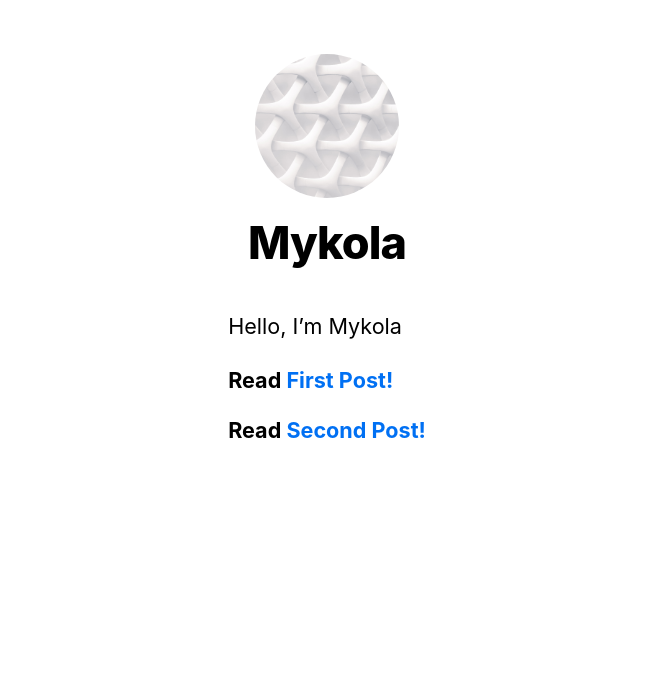
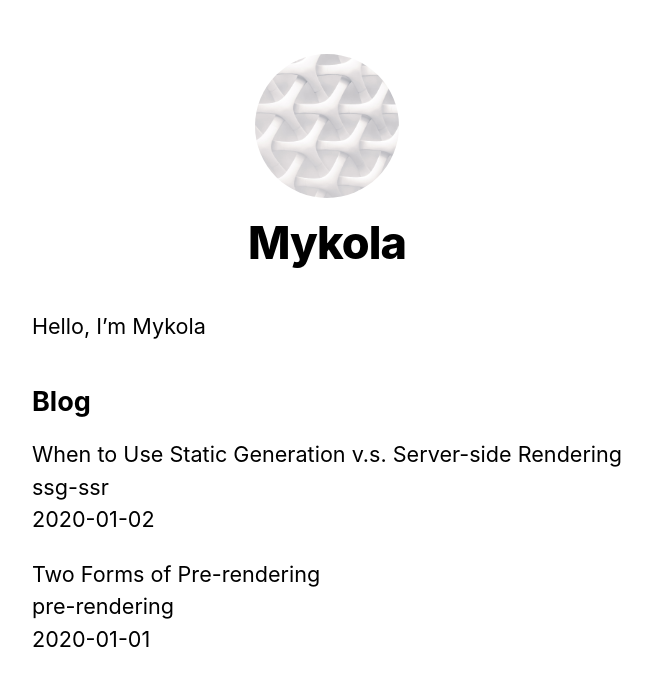
Before and after one commit to nikmantulenko/nextjs-start, a Next.js app: page / in a window 1280 px wide. Shown: the top 686 px of the page, without its empty margins (313-965 px from the left). Built offline with nearby package versions, Linux system fonts and the light colour scheme.

Commit message:
tutorial lesson - implement home page by getStaticPaths

```diff
--- /dev/null
+++ b/lib/posts.ts
@@ -0,0 +1,25 @@
+import { promises as fs } from 'fs'
+import path from 'path'
+import matter from 'gray-matter'
+import sortBy from '../utils/sortBy'
+
+const postsDirectory = path.join(process.cwd(), 'posts')
+
+export async function getSortedPostsData() {
+  const fileNames = await fs.readdir(postsDirectory)
+
+  const postsData = await Promise.all(fileNames.map(async (fileName) => {
+    const id = fileName.replace(/\.md$/, '')
+
+    const fullPath = path.join(postsDirectory, fileName)
+    const fileContents = await fs.readFile(fullPath, 'utf8')
+    const matterResult = matter(fileContents)
+
+    return {
+      id,
+      ...matterResult.data,
+    }
+  }))
+
+  return sortBy(postsData, 'date')
+}
--- a/package.json
+++ b/package.json
@@ -13,6 +13,7 @@
     "clsx": "^1.2.1",
     "eslint": "8.27.0",
     "eslint-config-next": "13.0.3",
+    "gray-matter": "^4.0.3",
     "mobx": "^6.7.0",
     "mobx-react": "^7.6.0",
     "next": "13.0.3",
--- a/pages/index.tsx
+++ b/pages/index.tsx
@@ -1,11 +1,23 @@
-import { InferGetServerSidePropsType, GetServerSidePropsContext } from 'next'
+// import { InferGetServerSidePropsType, GetServerSidePropsContext } from 'next'
 import Head from 'next/head';
-import Link from 'next/link';
+// import Link from 'next/link';
 import Layout, { siteTitle } from '../components/layout'
-import fetchPosts from './api/fetchPosts'
+import { getSortedPostsData } from '../lib/posts'
 import utilStyles from '../styles/utils.module.sass'
 
-function Home(props: InferGetServerSidePropsType<typeof getServerSideProps>) {
+type HomeProps = {
+  author: {
+    name: string
+  }
+  postsData: Array<{
+    id: string
+    title: string
+    date: string
+  }>
+}
+
+function Home(props: HomeProps) {
+// function Home(props: InferGetServerSidePropsType<typeof getServerSideProps>) {
   return (
     <Layout name={props.author.name} home>
       <Head>
@@ -13,23 +25,48 @@ function Home(props: InferGetServerSidePropsType<typeof getServerSideProps>) {
       </Head>
       <section className={utilStyles.headingMd}>
         <p>Hello, I’m {props.author.name}</p>
-        {props.posts.map(post => (
-          <h2 key={post.id} className={utilStyles.headingMd}>
-            Read <Link href={`/posts/${post.id}`}>{post.title}!</Link>
-          </h2>
-        ))}
+        {/*{props.posts.map(post => (*/}
+        {/*  <h2 key={post.id} className={utilStyles.headingMd}>*/}
+        {/*    Read <Link href={`/posts/${post.id}`}>{post.title}!</Link>*/}
+        {/*  </h2>*/}
+        {/*))}*/}
+        <section className={`${utilStyles.headingMd} ${utilStyles.padding1px}`}>
+          <h2 className={utilStyles.headingLg}>Blog</h2>
+          <ul className={utilStyles.list}>
+            {props.postsData.map(post => (
+              <li className={utilStyles.listItem} key={post.id}>
+                {post.title}
+                <br />
+                {post.id}
+                <br />
+                {post.date}
+              </li>
+            ))}
+          </ul>
+        </section>
       </section>
     </Layout>
   )
 }
 
-export const getServerSideProps = async (context: GetServerSidePropsContext) => {
+export const getStaticProps = async () => {
+  const postsData = await getSortedPostsData()
+
   return {
     props: {
-      posts: await fetchPosts(),
       author: { name: 'Mykola' },
-    },
+      postsData,
+    }
   }
 }
 
+// export const getServerSideProps = async (context: GetServerSidePropsContext) => {
+//   return {
+//     props: {
+//       posts: await fetchPosts(),
+//       author: { name: 'Mykola' },
+//     },
+//   }
+// }
+
 export default Home
--- /dev/null
+++ b/posts/pre-rendering.md
@@ -0,0 +1,11 @@
+---
+title: 'Two Forms of Pre-rendering'
+date: '2020-01-01'
+---
+
+Next.js has two forms of pre-rendering: **Static Generation** and **Server-side Rendering**. The difference is in **when** it generates the HTML for a page.
+
+- **Static Generation** is the pre-rendering method that generates the HTML at **build time**. The pre-rendered HTML is then _reused_ on each request.
+- **Server-side Rendering** is the pre-rendering method that generates the HTML on **each request**.
+
+Importantly, Next.js let's you **choose** which pre-rendering form to use for each page. You can create a "hybrid" Next.js app by using Static Generation for most pages and using Server-side Rendering for others.
--- /dev/null
+++ b/posts/ssg-ssr.md
@@ -0,0 +1,19 @@
+---
+title: 'When to Use Static Generation v.s. Server-side Rendering'
+date: '2020-01-02'
+---
+
+We recommend using **Static Generation** (with and without data) whenever possible because your page can be built once and served by CDN, which makes it much faster than having a server render the page on every request.
+
+You can use Static Generation for many types of pages, including:
+
+- Marketing pages
+- Blog posts
+- E-commerce product listings
+- Help and documentation
+
+You should ask yourself: "Can I pre-render this page **ahead** of a user's request?" If the answer is yes, then you should choose Static Generation.
+
+On the other hand, Static Generation is **not** a good idea if you cannot pre-render a page ahead of a user's request. Maybe your page shows frequently updated data, and the page content changes on every request.
+
+In that case, you can use **Server-Side Rendering**. It will be slower, but the pre-rendered page will always be up-to-date. Or you can skip pre-rendering and use client-side JavaScript to populate data.
--- /dev/null
+++ b/utils/sortBy.ts
@@ -0,0 +1,13 @@
+export default function sortBy<T extends object, K extends string>(array: Array<T>, key: K): Array<T> {
+  return array.sort((_a, _b) => {
+    const a = _a[key as any as keyof T]
+    const b = _b[key as any as keyof T]
+    if (a < b) {
+      return 1
+    } else if (a > b) {
+      return -1
+    } else {
+      return 0
+    }
+  })
+}
```
Also changed, not shown: 1 other file (tests, documents, lock files or other folders).
